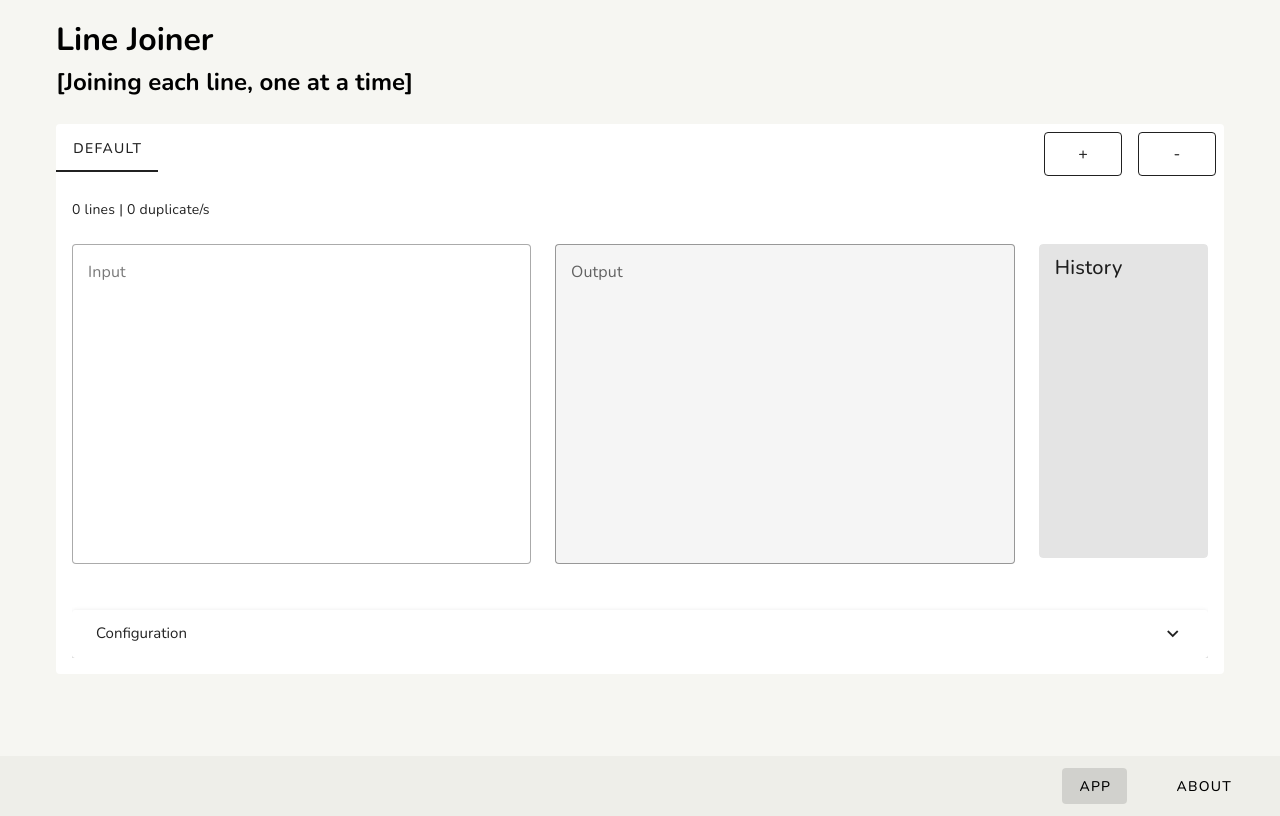
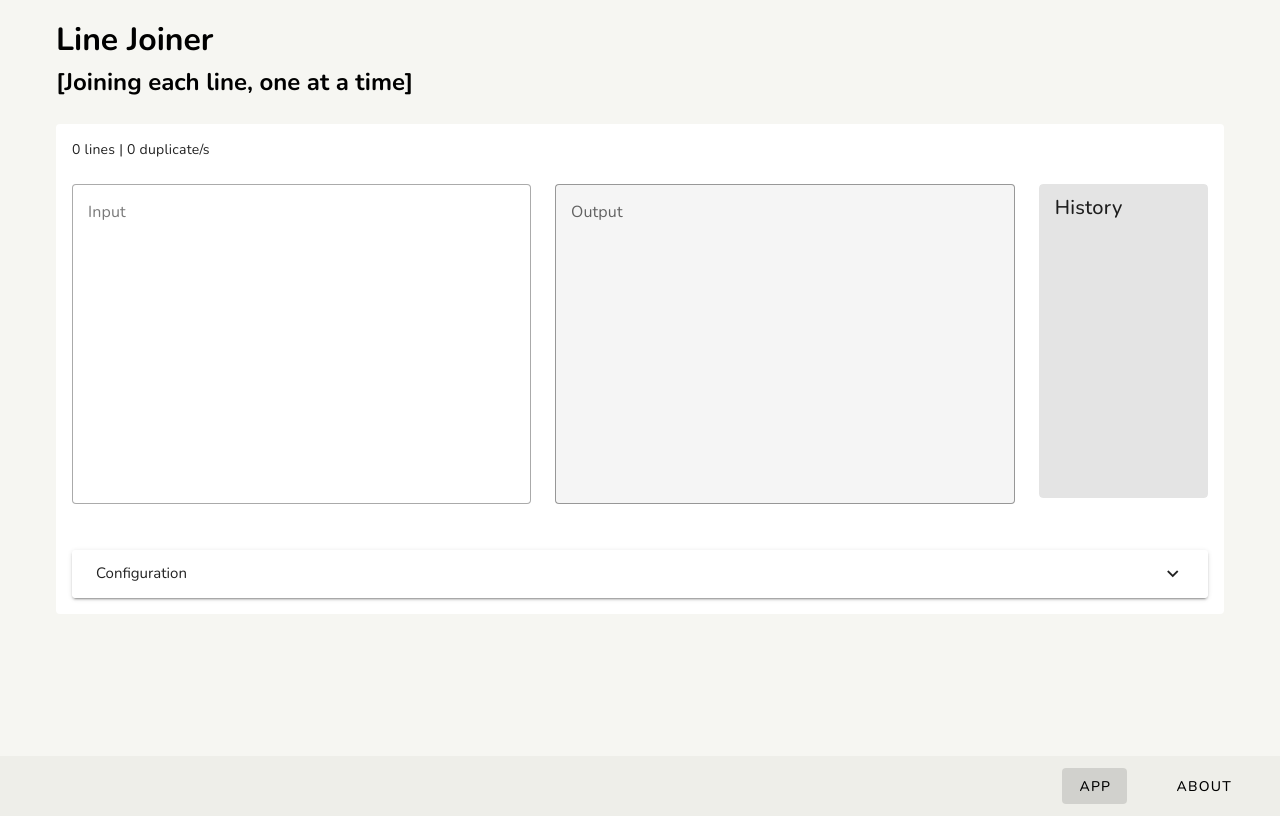
Before and after one commit to jonathanlawhh/toolbox-linejoiner, a Nuxt app: page / in a window 1280 px wide. Built offline with nearby package versions, Linux system fonts and the light colour scheme.

Commit message:
Remove tab configuration

```diff
--- a/pages/index.vue
+++ b/pages/index.vue
@@ -10,31 +10,8 @@
     <v-row>
       <v-col cols="12">
         <v-card variant="flat">
-          <v-row>
-            <v-col cols="12" md="8" lg="9">
-              <v-tabs v-model="tab">
-                <v-tab :value="i" v-for="i in tabs" :key="i">{{ i }}</v-tab>
-              </v-tabs>
-            </v-col>
-            <v-col cols="12" md="4" lg="3" class="text-right">
-              <v-btn size="large"
-                     @click="tabs.push('t' + Math.floor(Math.random(0, 1) * 3000).toString()); tab = tabs[tabs.length - 1]"
-                     class="ma-2"
-                     variant="outlined">+
-              </v-btn>
-              <v-btn size="large"
-                     @click="tabs.length > 1 && (tab = tabs.length > 1 ? tabs[tabs.indexOf(tab) - 1] : tabs[0]); tabs.splice(tabs.indexOf(tab) + 1, 1)"
-                     class="ma-2" variant="outlined">-
-              </v-btn>
-            </v-col>
-          </v-row>
-
           <v-card-text style="min-height: 240px">
-            <v-window v-model="tab">
-              <v-window-item :value="i" v-for="(i, idx) in tabs" :key="idx">
-                <Inputs></Inputs>
-              </v-window-item>
-            </v-window>
+            <Inputs></Inputs>
           </v-card-text>
         </v-card>
       </v-col>
@@ -45,10 +22,5 @@
 
 <script>
 export default {
-  data: () => ({
-    tabs: ['Default'],
-    tab: '',
-    active_tab_name: 1
-  }),
 }
 </script>
```
